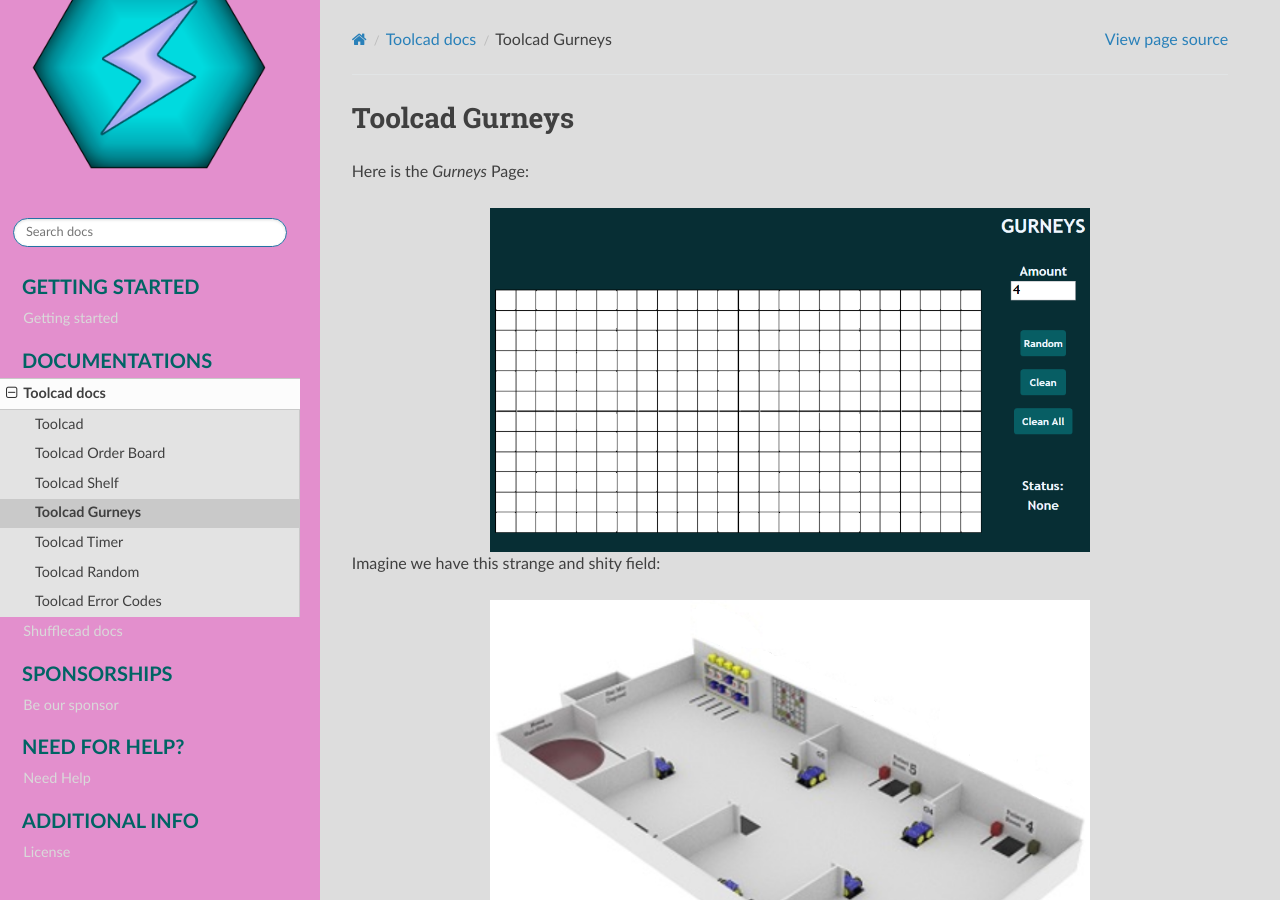
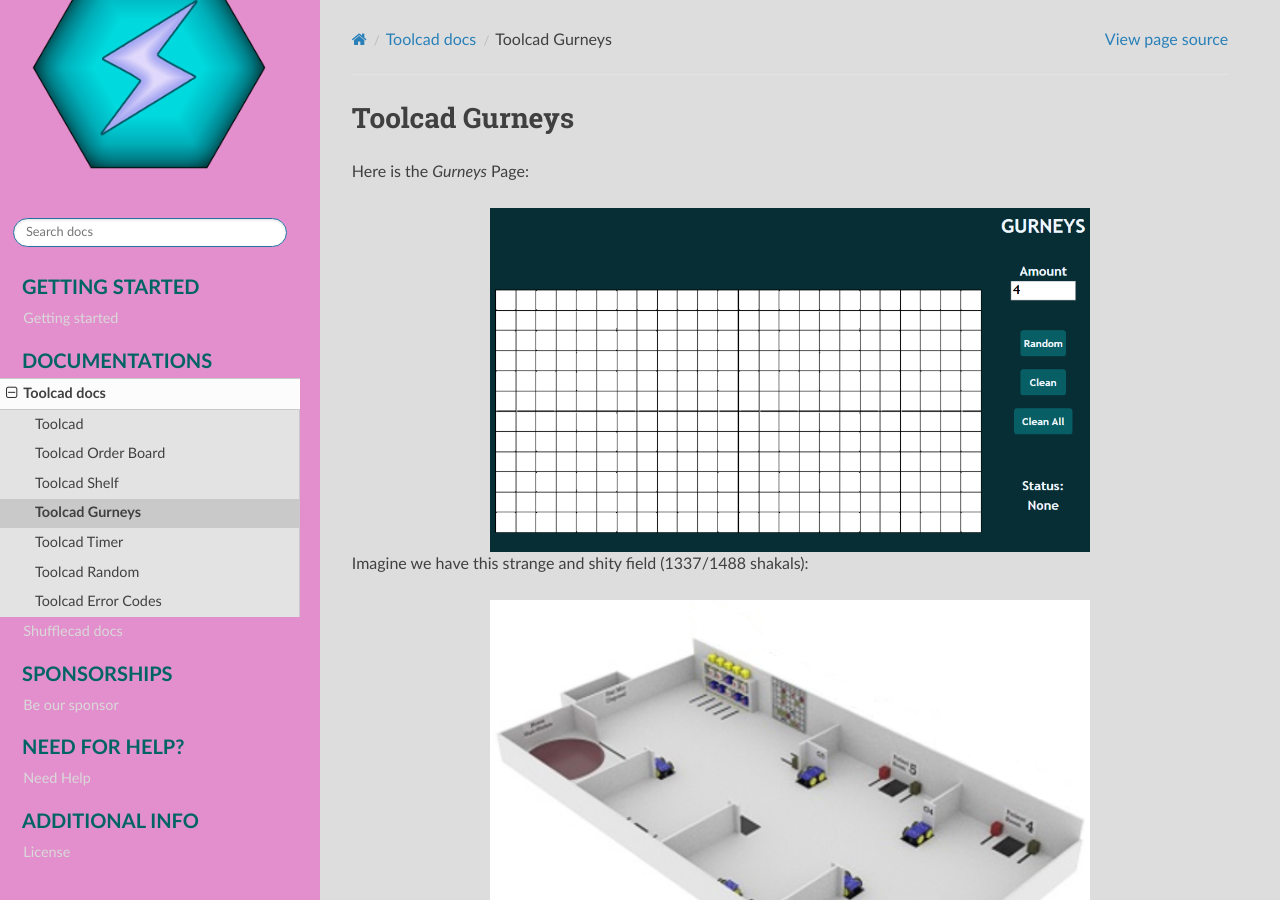
Before and after one commit to CADindustries/studicad-docs, a Sphinx documentation site: the page built from docs/source/docs/all_docs/Toolcad_docs/Toolcad_gurneys/index.rst, in a window 1280 px wide and 900 px high. Built offline with Sphinx 7.4.7 and the Read the Docs theme 2.0.0, drawn with Linux system fonts in a browser that asks for light colours.

Commit message:
some fixes

```diff
--- a/docs/source/docs/all_docs/Toolcad_docs/Toolcad_about/index.rst
+++ b/docs/source/docs/all_docs/Toolcad_docs/Toolcad_about/index.rst
@@ -2,5 +2,7 @@ Toolcad
 ======================================
 
 **Toolcad v22** is a very useful app for WorldSkills Shanghai and other similar competitions.
+
 It can be downloaded `here <https://drive.google.com/drive/folders/1MULGcDXXeqL1SJ7KRQgblY_s85TBMcss?usp=sharing>`__.
+
 Of course there could be viruses, but I don't know how to make them. But next time make sure what you are downloading from the internet.
--- a/docs/source/docs/all_docs/Toolcad_docs/Toolcad_gurneys/index.rst
+++ b/docs/source/docs/all_docs/Toolcad_docs/Toolcad_gurneys/index.rst
@@ -7,7 +7,7 @@ Here is the *Gurneys* Page:
    :align: center
    :width: 600
 
-Imagine we have this strange and shity field:
+Imagine we have this strange and shity field (1337/1488 shakals):
 
 .. image:: imgs/gurney_2.PNG
    :align: center
```
